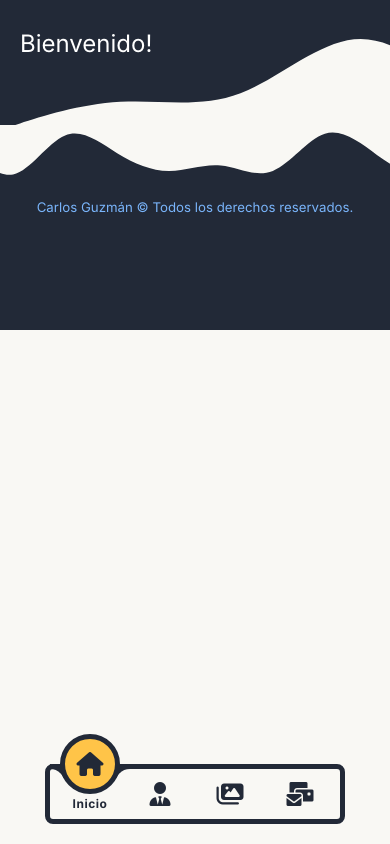
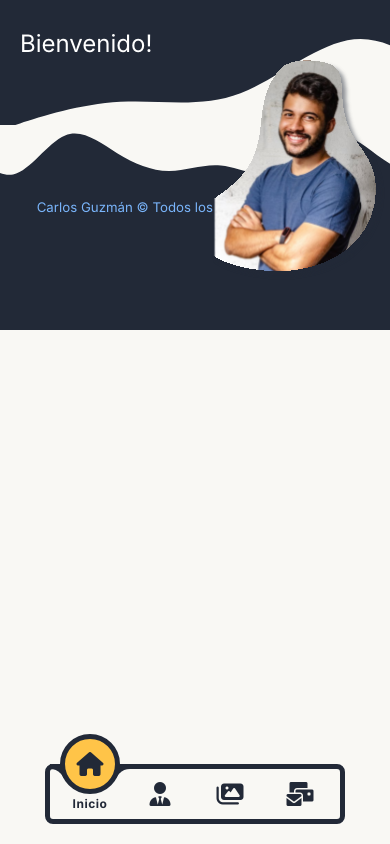
Before and after one commit to jcblastor/portfolio, an Angular app: page / in a window 390 px wide. Built offline with nearby package versions, Linux system fonts and the light colour scheme.

Commit message:
added img-hero responsive

```diff
--- a/src/app/home/index/home.component.html
+++ b/src/app/home/index/home.component.html
@@ -1 +1,2 @@
 <app-header title="Bienvenido!"></app-header>
+<app-img-hero></app-img-hero>
--- /dev/null
+++ b/src/app/shared/img-hero/img-hero.component.html
@@ -0,0 +1 @@
+<div class="hero__img"></div>
--- /dev/null
+++ b/src/app/shared/img-hero/img-hero.component.scss
@@ -0,0 +1,39 @@
+.hero__img {
+  position: absolute;
+  top: 55px;
+  right: 0;
+  background-image: url('../../../assets/images/Me.svg');
+  background-repeat: no-repeat;
+  background-size: contain;
+  background-position: right top;
+  width: 55%;
+  min-height: 200px;
+
+  @media (min-width: 375px) {
+    top: 60px;
+    background-position: right 20% top;
+    min-height: 210px;
+  }
+
+  @media (min-width: 375px) {
+    min-height: 220px;
+  }
+
+  @media (min-width: 425px) {
+    top: 70px;
+  }
+
+  @media (min-width: 580px) {
+    width: 40%;
+    top: 80px;
+    right: 10%;
+    min-height: 250px;
+  }
+
+  @media (min-width: 768px) {
+    width: 40%;
+    top: 100px;
+    right: 7%;
+    min-height: 270px;
+  }
+}
--- a/src/app/shared/shared.module.ts
+++ b/src/app/shared/shared.module.ts
@@ -4,12 +4,14 @@ import { RouterModule } from "@angular/router";
 
 import { FooterComponent } from './footer/footer.component';
 import { HeaderComponent } from './header/header.component';
+import { ImgHeroComponent } from "./img-hero/img-hero.component";
 import { NavbarComponent } from "./navbar/navbar.component";
 
 @NgModule({
   declarations: [
     HeaderComponent,
     NavbarComponent,
+    ImgHeroComponent,
     FooterComponent,
   ],
   imports:[
@@ -19,6 +21,7 @@ import { NavbarComponent } from "./navbar/navbar.component";
   exports: [
     HeaderComponent,
     NavbarComponent,
+    ImgHeroComponent,
     FooterComponent,
   ],
 })
```
Also changed, not shown: src/app/shared/img-hero/img-hero.component.ts (added, +10 -0 lines).
